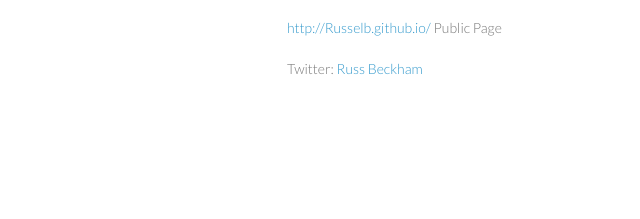
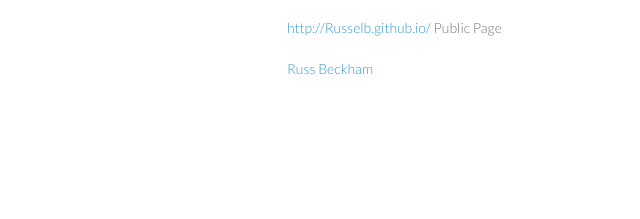
Before and after one commit to Grey0wl/grey0wl.github.io, a plain HTML site: page index.html in a window 1280 px wide. Shown: the part 320-539 px from the top of the page, 283-923 px from the left. Drawn offline with Linux system fonts and the light colour scheme.

Commit message:
Removed title for Twitter Account
Left my name that links to my twitter profile instead.

```diff
--- a/index.html
+++ b/index.html
@@ -42,7 +42,6 @@
 <p><a href="http://Russelb.github.io/">http://Russelb.github.io/</a>
 Public Page</p>
 
-<p>Twitter:
 <a href="https://twitter.com/geeky85">Russ Beckham</a></p>
       </section>
       <footer>
```
